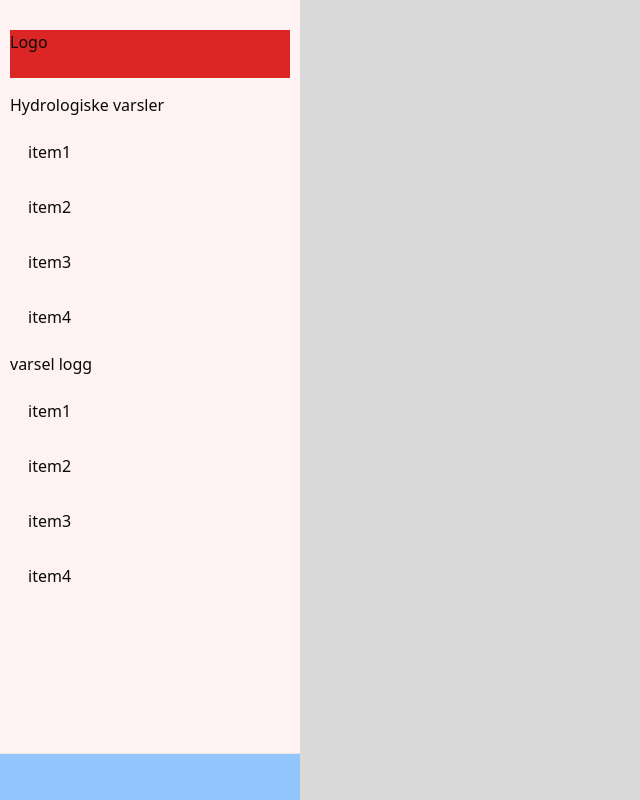
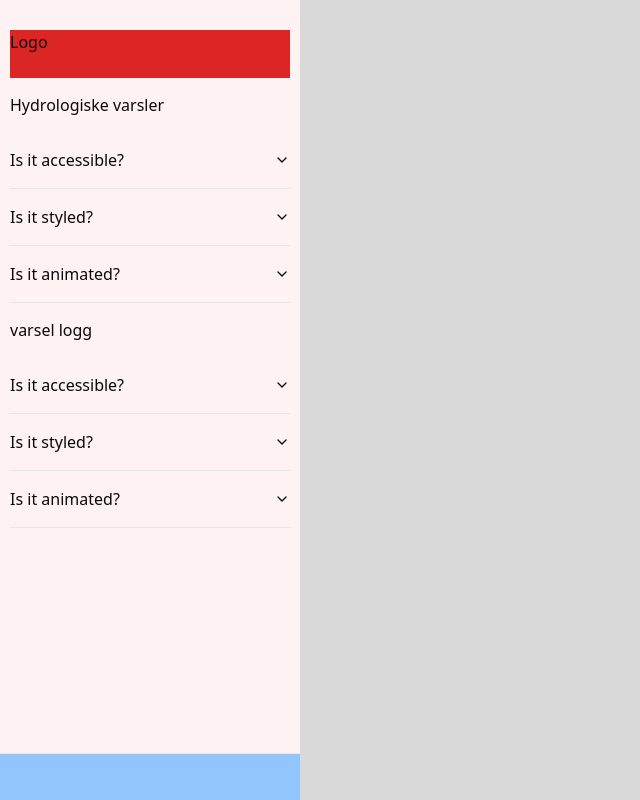
Before and after one commit to 24-20/HydrovarselRepoMain, a React (Vite) app in the folder frontend/: page / in a window 1280 px wide. Shown: the whole page, without its empty margins (0-640 px from the left). Built offline with nearby package versions, Linux system fonts and the light colour scheme.

Commit message:
adding accordion to sidebaar, going to make tweeks so it fits design

```diff
--- a/frontend/package.json
+++ b/frontend/package.json
@@ -10,6 +10,7 @@
     "preview": "vite preview"
   },
   "dependencies": {
+    "@radix-ui/react-accordion": "^1.1.2",
     "@radix-ui/react-slot": "^1.0.2",
     "class-variance-authority": "^0.7.0",
     "clsx": "^2.1.0",
--- a/frontend/src/componentContent/SidebarContent.tsx
+++ b/frontend/src/componentContent/SidebarContent.tsx
@@ -1,21 +1,15 @@
 import React from 'react'
 import SidebarFooter from '@/components/ui/SidebarFooter'
-import SidebarElement from '@/components/ui/SidebarElement'
+import SidebarAccordionAlerts from '@/components/ui/SidebarAccordionAlerts'
 const SidebarContent = () => {
   return (
     <div className=' w-full h-screen  flex flex-col'>
         <div className=' px-[10px] pt-[30px] w-full h-screen  flex flex-col gap-[15px] '>
             <div className=' h-12 bg-red-600'>Logo</div>
             <h4>Hydrologiske varsler</h4>
-            <SidebarElement alertId={20} >item1</SidebarElement>
-            <SidebarElement alertId={20} >item2</SidebarElement>
-            <SidebarElement alertId={20} >item3</SidebarElement>
-            <SidebarElement alertId={20} >item4</SidebarElement>
+            <SidebarAccordionAlerts />
             <h4>varsel logg</h4>
-            <SidebarElement alertId={20} >item1</SidebarElement>
-            <SidebarElement alertId={20} >item2</SidebarElement>
-            <SidebarElement alertId={20} >item3</SidebarElement>
-            <SidebarElement alertId={20} >item4</SidebarElement>
+            <SidebarAccordionAlerts />
         </div>
 
 
--- /dev/null
+++ b/frontend/src/components/ui/SidebarAccordionAlerts.tsx
@@ -0,0 +1,37 @@
+import React, { ReactNode, useEffect } from 'react'
+import {
+    Accordion,
+    AccordionContent,
+    AccordionItem,
+    AccordionTrigger,
+  } from "@/components/ui/accordion"
+
+const SidebarAccordionAlerts = () => {
+
+  return (
+    <Accordion type="single" collapsible className="w-full">
+    <AccordionItem value="item-1">
+      <AccordionTrigger>Is it accessible?</AccordionTrigger>
+      <AccordionContent>
+        Yes. It adheres to the WAI-ARIA design pattern.
+      </AccordionContent>
+    </AccordionItem>
+    <AccordionItem value="item-2">
+      <AccordionTrigger>Is it styled?</AccordionTrigger>
+      <AccordionContent>
+        Yes. It comes with default styles that matches the other
+        components&apos; aesthetic.
+      </AccordionContent>
+    </AccordionItem>
+    <AccordionItem value="item-3">
+      <AccordionTrigger>Is it animated?</AccordionTrigger>
+      <AccordionContent>
+        Yes. It&apos;s animated by default, but you can disable it if you
+        prefer.
+      </AccordionContent>
+    </AccordionItem>
+  </Accordion>
+  )
+}
+
+export default SidebarAccordionAlerts
--- a/frontend/src/components/ui/SidebarElement.tsx
+++ /dev/null
@@ -1,62 +0,0 @@
-import React, { ReactNode, useEffect } from 'react'
-import {motion, useCycle} from 'framer-motion'
-const SidebarElement = (props:{children:ReactNode, alertId:number}) => {
-    const [open, cycleOpen] = useCycle(false, true);
-    const itemVariants = {
-        closed: {
-          opacity: 0
-        },
-        open: { opacity: 1 }
-      };
-
-    const sideVariants = {
-        closed: {
-
-            transition: {
-            staggerChildren: 0.2,
-            staggerDirection: -1,
-            }
-        },
-        open: {
-            transition: {
-            staggerChildren: 0.2,
-            staggerDirection: 1,
-            transition: { delay: 0.2, duration: 0.2 }
-            }
-
-        }
-    };
-    useEffect(()=>console.log(open),[open])
-  return (
-    <motion.div
-        whileHover={{
-            scale: 1,
-            height:'fit-content',
-            backgroundColor:'red',
-            transition: { duration: 0.5 }
-            }}
-        onHoverStart={()=>cycleOpen()}
-        onHoverEnd={()=>cycleOpen()}
-        className='ml-[10px] p-2 flex gap-2 flex-col min-h-10'
-    >
-        {
-            props.children
-        }
-        {
-            open &&
-            <motion.div
-                initial="closed"
-                animate="open"
-                variants={sideVariants}
-                >
-
-                <motion.h5 variants={itemVariants}>1</motion.h5>
-                <motion.h5 variants={itemVariants}>2</motion.h5>
-                <motion.h5 variants={itemVariants}>3</motion.h5>
-            </motion.div>
-        }
-    </motion.div>
-  )
-}
-
-export default SidebarElement
--- /dev/null
+++ b/frontend/src/components/ui/accordion.tsx
@@ -0,0 +1,56 @@
+import * as React from "react"
+import * as AccordionPrimitive from "@radix-ui/react-accordion"
+import { ChevronDown } from "lucide-react"
+
+import { cn } from "@/lib/utils"
+
+const Accordion = AccordionPrimitive.Root
+
+const AccordionItem = React.forwardRef<
+  React.ElementRef<typeof AccordionPrimitive.Item>,
+  React.ComponentPropsWithoutRef<typeof AccordionPrimitive.Item>
+>(({ className, ...props }, ref) => (
+  <AccordionPrimitive.Item
+    ref={ref}
+    className={cn("border-b", className)}
+    {...props}
+  />
+))
+AccordionItem.displayName = "AccordionItem"
+
+const AccordionTrigger = React.forwardRef<
+  React.ElementRef<typeof AccordionPrimitive.Trigger>,
+  React.ComponentPropsWithoutRef<typeof AccordionPrimitive.Trigger>
+>(({ className, children, ...props }, ref) => (
+  <AccordionPrimitive.Header className="flex">
+    <AccordionPrimitive.Trigger
+      ref={ref}
+      className={cn(
+        "flex flex-1 items-center justify-between py-4 font-medium transition-all hover:underline [&[data-state=open]>svg]:rotate-180",
+        className
+      )}
+      {...props}
+    >
+      {children}
+      <ChevronDown className="h-4 w-4 shrink-0 transition-transform duration-200" />
+    </AccordionPrimitive.Trigger>
+  </AccordionPrimitive.Header>
+))
+AccordionTrigger.displayName = AccordionPrimitive.Trigger.displayName
+
+const AccordionContent = React.forwardRef<
+  React.ElementRef<typeof AccordionPrimitive.Content>,
+  React.ComponentPropsWithoutRef<typeof AccordionPrimitive.Content>
+>(({ className, children, ...props }, ref) => (
+  <AccordionPrimitive.Content
+    ref={ref}
+    className="overflow-hidden text-sm transition-all data-[state=closed]:animate-accordion-up data-[state=open]:animate-accordion-down"
+    {...props}
+  >
+    <div className={cn("pb-4 pt-0", className)}>{children}</div>
+  </AccordionPrimitive.Content>
+))
+
+AccordionContent.displayName = AccordionPrimitive.Content.displayName
+
+export { Accordion, AccordionItem, AccordionTrigger, AccordionContent }
```
Also changed, not shown: 1 other file (tests, documents, lock files or other folders).
